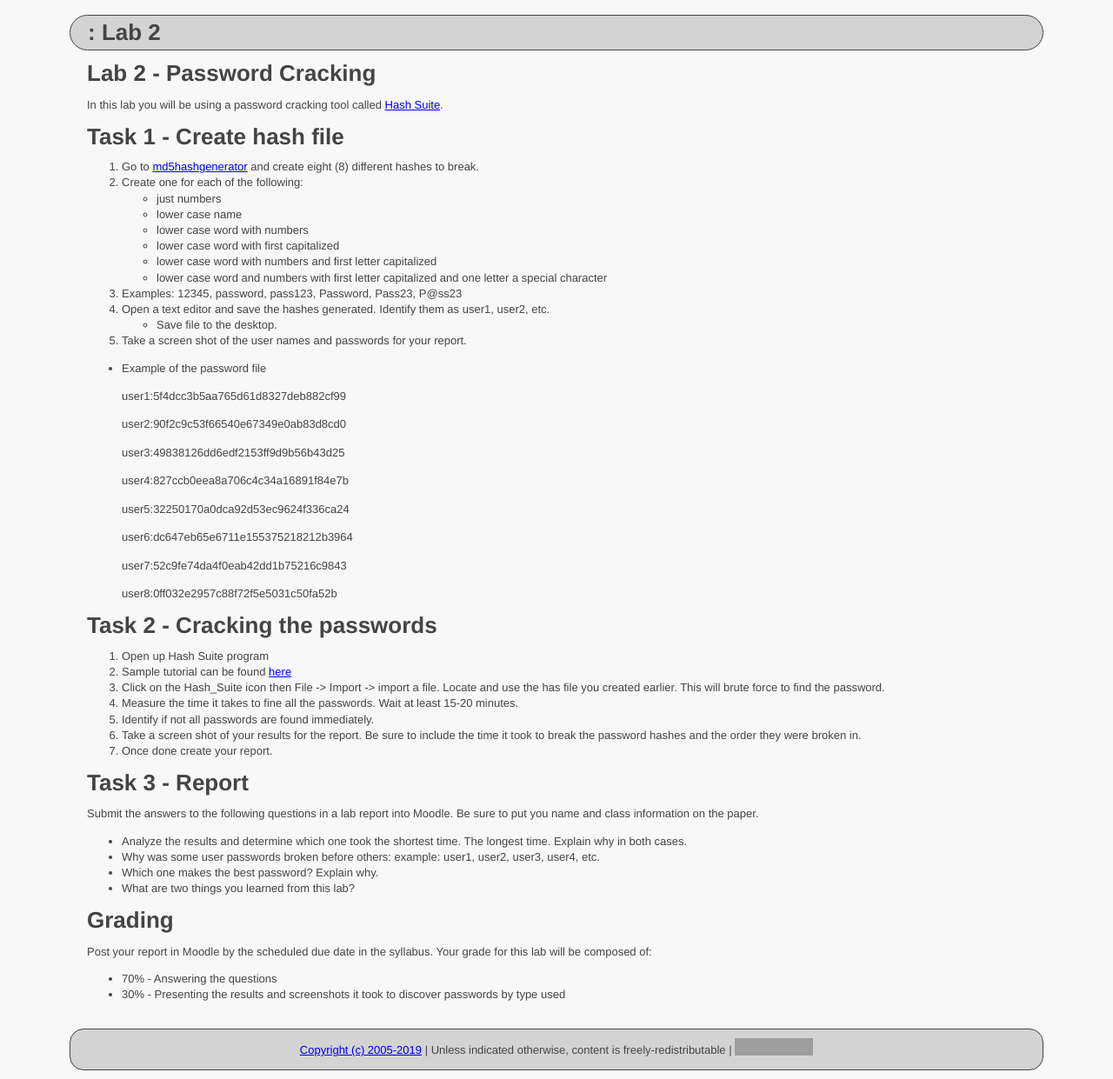
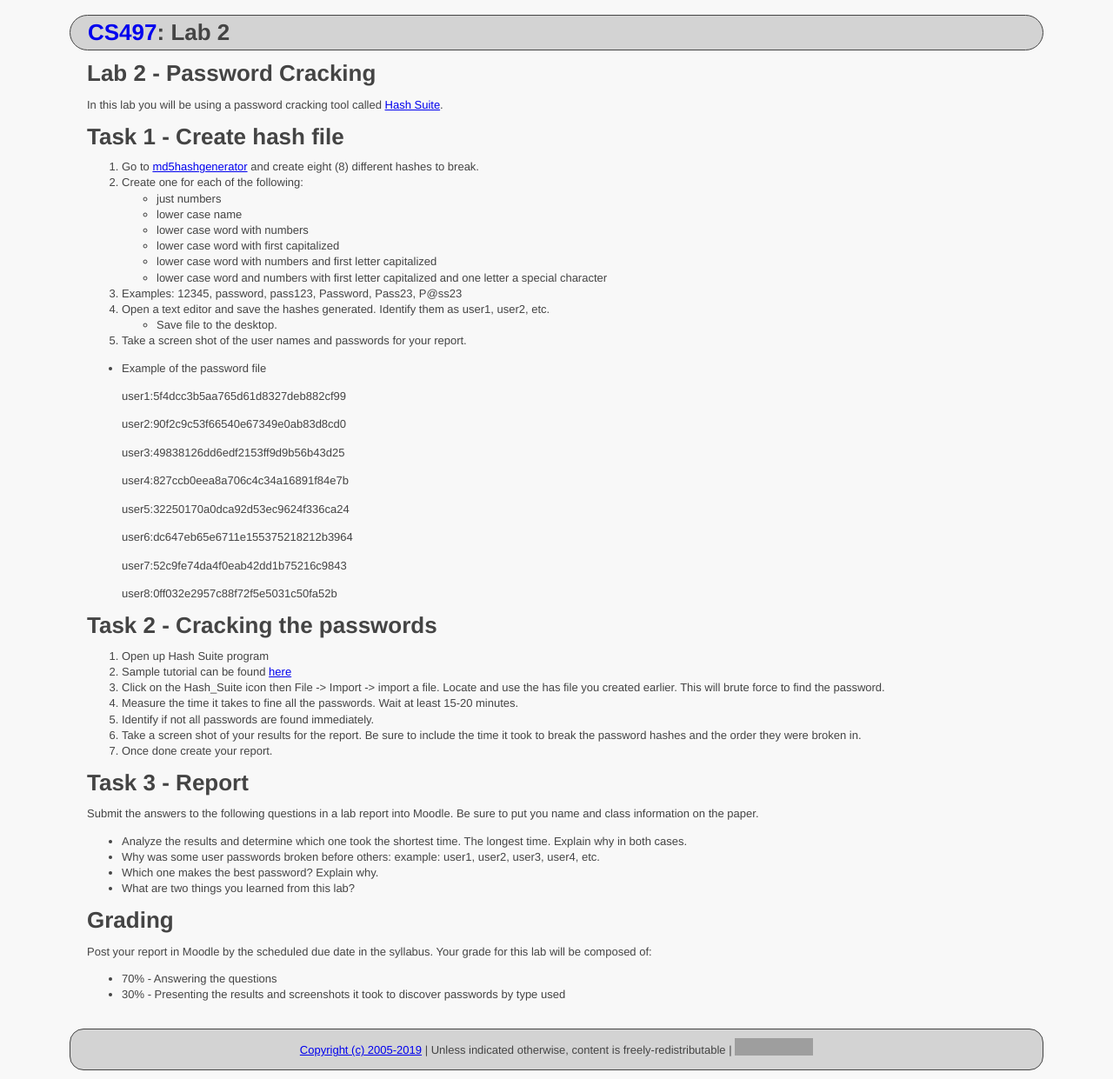
Before and after one commit to ycpcs/cs497-spring2019, a Jekyll site: the page built from labs/lab02.md, in a window 1280 px wide. Shown: the whole page at 87% size. Built offline with Jekyll 4.4.1, drawn with Linux system fonts in a browser that asks for light colours; grey boxes are pictures that could not be loaded.

Commit message:
Update lab02.md

```diff
--- a/labs/lab02.md
+++ b/labs/lab02.md
@@ -1,5 +1,6 @@
 ---
 layout: default
+course_number: CS497
 title: "Lab 2"
 ---
 
```
